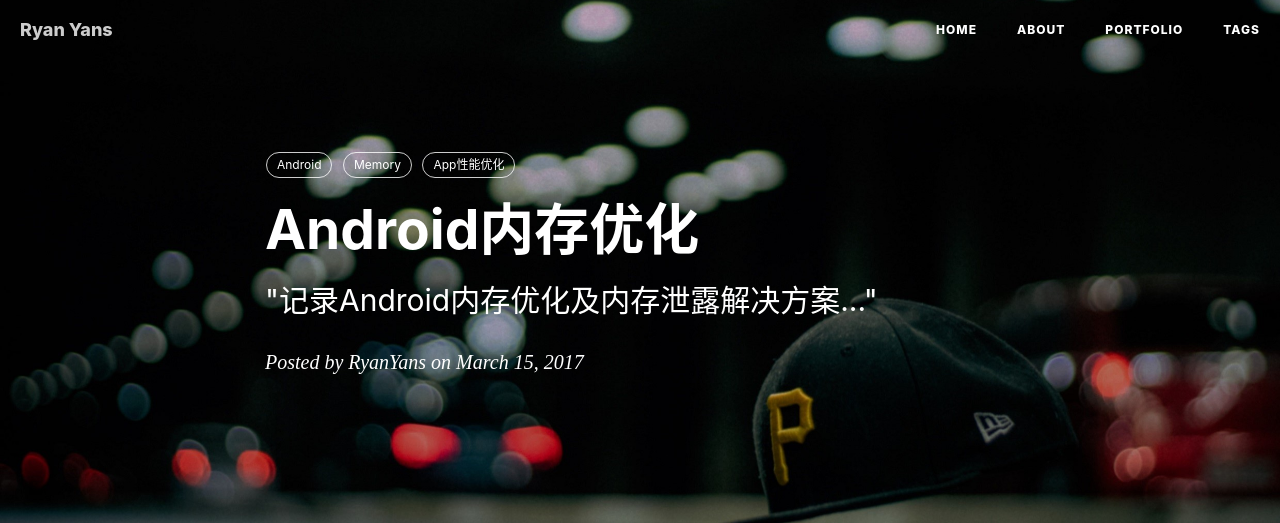
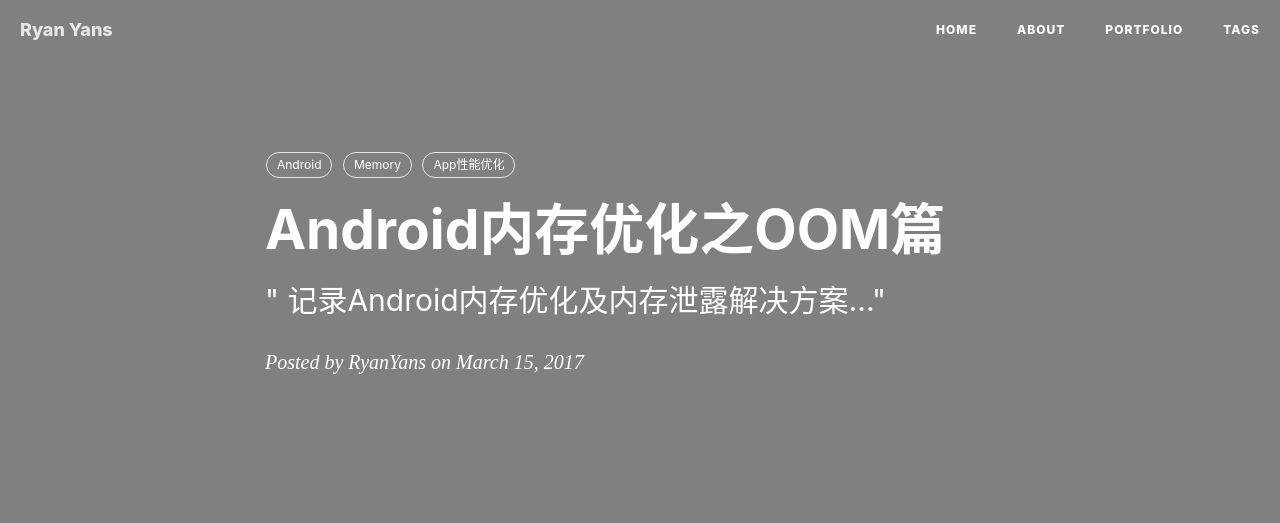
Before and after one commit to RyanYans/RyanYans.github.io, a Jekyll site: the page built from _posts/2016-10-18-memory.markdown, in a window 1280 px wide. Shown: the top 523 px of the page. Built offline with Jekyll 4.4.1, drawn with Linux system fonts in a browser that asks for light colours; nearby versions of some CDN libraries; comment, search, counter and statistics services are not loaded; some of the changed text lies outside the part shown; grey boxes are pictures that could not be loaded.

Commit message:
update blog image

```diff
--- a/_posts/2016-10-18-memory.markdown
+++ b/_posts/2016-10-18-memory.markdown
@@ -1,10 +1,10 @@
 ---
 layout:     post
-title:      "Android内存优化 "
-subtitle:   " \"记录Android内存优化及内存泄露解决方案...\""
+title:      " Android内存优化之OOM篇 "
+subtitle:   " \" 记录Android内存优化及内存泄露解决方案...\""
 date:       2017-03-15 00:30:00
 author:     "RyanYans"
-header-img: "img/post-bg-actionbar.jpeg"
+header-img: "post-bg-memory.jpg"
 catalog: true
 tags:
     - Android
@@ -57,7 +57,7 @@
 ### 内存泄漏的发现
 
 说了这么多 现在该说我们 内存泄露检测神器了！
-内存泄漏的分析的话，必须使用工具才行，庆幸的是，各路大神已经给我们提供了很多强大的内存分析工具，我这里只会讲最方便的。这里提供几个套餐供选择
+内存泄漏的分析的话，必须使用工具才行，庆幸的是，各路大神已经给我们提供了很多强大的内存分析工具，我这里只会讲最方便的。这里提供几个套餐供选择：
 
 #### 套餐一:Studio自带Heap Viewer
 
@@ -127,11 +127,11 @@
 
 然后，就没有然后了。。
 
-4. 打开你的App就会附上一个App
+4.打开你的App就会附上一个App
 
 ![S70321-203049(1)(1).jpg](https://ooo.0o0.ooo/2017/03/21/58d11e321a2c3.jpg)
 
-5. 通过这个泄漏路径，就对应进行内存泄漏的原因进行分析了，你也可以通过输出的日志进行内存泄漏的定位了！
+5.通过这个泄漏路径，就对应进行内存泄漏的原因进行分析了，你也可以通过输出的日志进行内存泄漏的定位了！
 
 ![S70321-20370466.jpg](https://ooo.0o0.ooo/2017/03/21/58d11e88c36c8.jpg)
 
```
Also changed, not shown: img/post-bg-memory.jpg (added).
